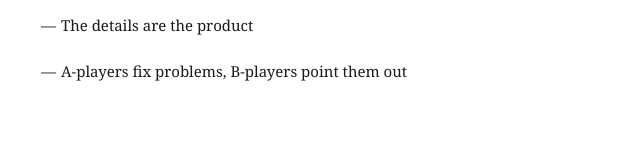
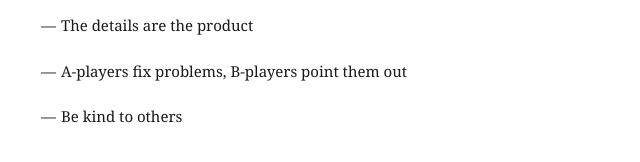
Before and after one commit to markuslukk/markuslukk.github.io, a Jekyll site: the page built from reflections/operating-principles.html, in a window 1280 px wide. Shown: the part 529-691 px from the top of the page, without its empty margins (319-959 px from the left). Built offline with Jekyll 4.4.1, drawn with Linux system fonts in a browser that asks for light colours.

Commit message:
Update operating-principles.html

```diff
--- a/reflections/operating-principles.html
+++ b/reflections/operating-principles.html
@@ -39,6 +39,7 @@ title: Operating Principles - Markus Lukk
     <li>Do what you say you will </li>
     <li>The details are the product </li>
     <li>A-players fix problems, B-players point them out </li>
+    <li>Be kind to others </li>
   </ul>
 </div>
 
```
